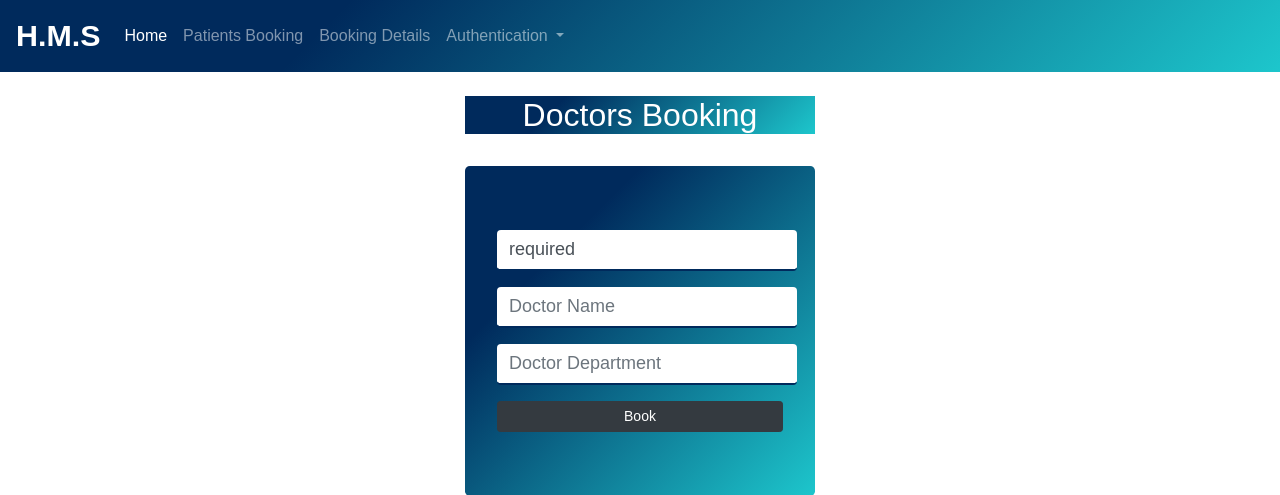
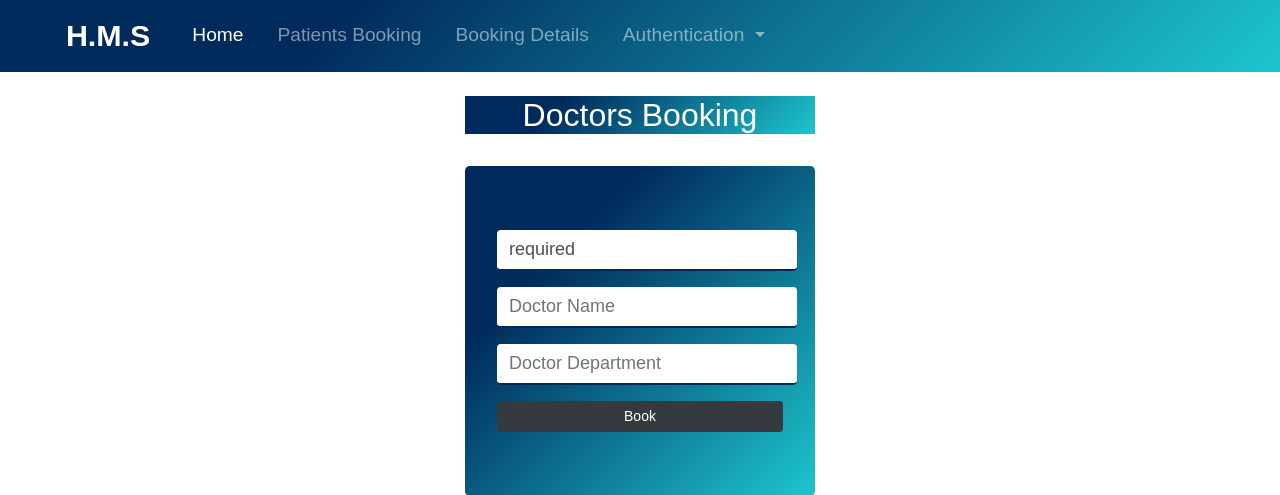
Before and after one commit to kasimAdil5/hms-system, a Flask app: page /doctors in a window 1280 px wide. Shown: the top 495 px of the page. Run offline with Flask 2, Linux system fonts and the light colour scheme.

```diff
--- a/PROJECT/static/css/virtualregister.css
+++ b/PROJECT/static/css/virtualregister.css
@@ -103,5 +103,12 @@ option {
 a.navbar-brand {
     font-size: 1.9em;
     font-weight: bold;
-
+    margin-left: 4%;
+    margin-right: 2%;
 }
+.navbar-expand-lg .navbar-nav .nav-link {
+    padding-right: .5rem;
+    padding-left: .5rem;
+    margin-inline: 9px;
+    font-size: 1.2em;
+    }
```
